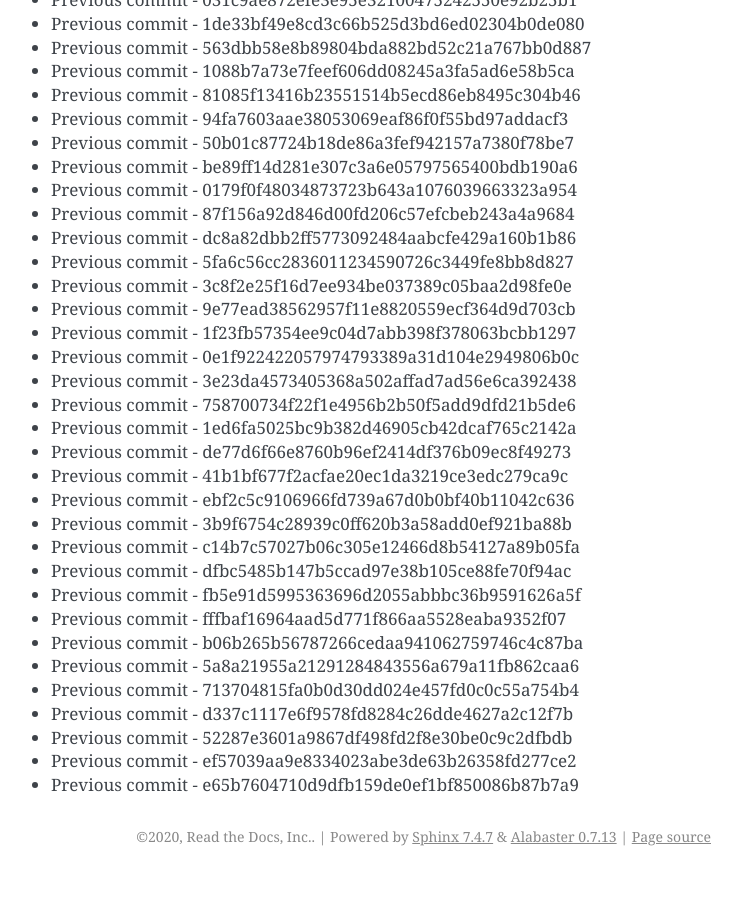
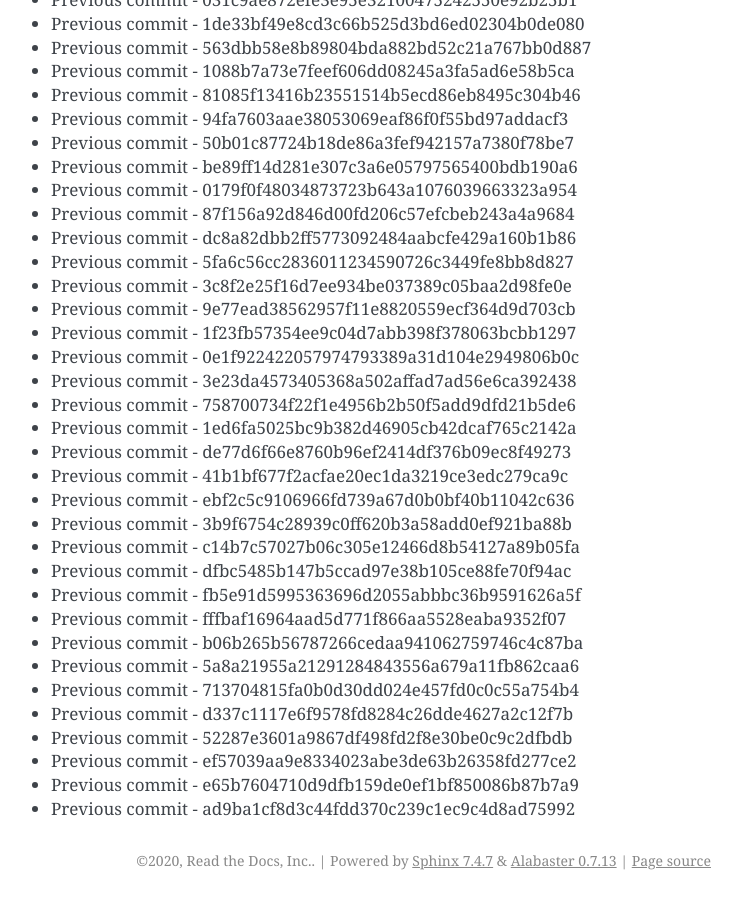
Before and after one commit to readthedocs/rtd-git-stresstest, a Sphinx documentation site: the page built from docs/updates.rst, in a window 1280 px wide and 900 px high, scrolled down 45941 px. Shown: the whole window, without its empty margins (399-1141 px from the left). Built offline with Sphinx 7.4.7, drawn with Linux system fonts in a browser that asks for light colours; before the commit the page ends 46817 px from its top, so only the background shows below that.

Commit message:
Generating commit from previous: ad9ba1cf8d3c44fdd370c239c1ec9c4d8ad75992

```diff
--- a/docs/updates.rst
+++ b/docs/updates.rst
@@ -1962,3 +1962,4 @@ It can be tested for any performance characteristics.
 * Previous commit - 52287e3601a9867df498fd2f8e30be0c9c2dfbdb
 * Previous commit - ef57039aa9e8334023abe3de63b26358fd277ce2
 * Previous commit - e65b7604710d9dfb159de0ef1bf850086b87b7a9
+* Previous commit - ad9ba1cf8d3c44fdd370c239c1ec9c4d8ad75992
```
